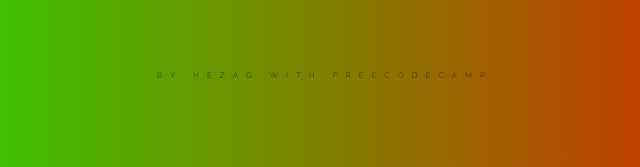
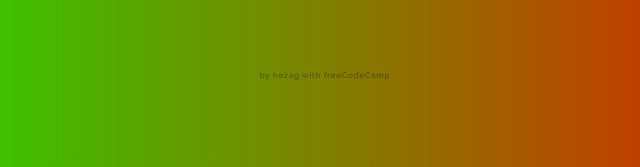
Before and after one commit to mfushimi09/background-generator, a plain HTML site: page index.html in a window 1280 px wide. Shown: the part 630-797 px from the top of the page, 315-955 px from the left. Drawn offline with nearby package versions, Linux system fonts and the light colour scheme.

Commit message:
Update style.css

```diff
--- a/style.css
+++ b/style.css
@@ -26,6 +26,8 @@ footer {
     bottom: 0;
     width: 100%;
     height: 100px;
+    text-transform: none;
+    letter-spacing: 0.1em;
 }
 
 #random {
```
